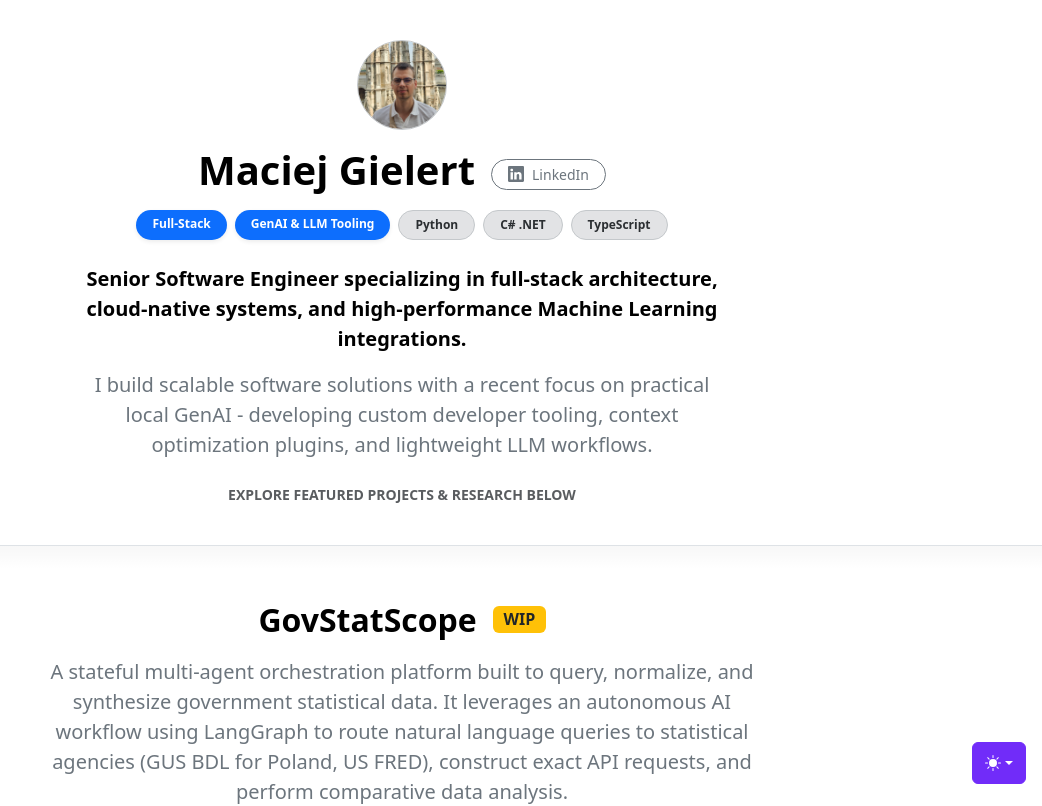
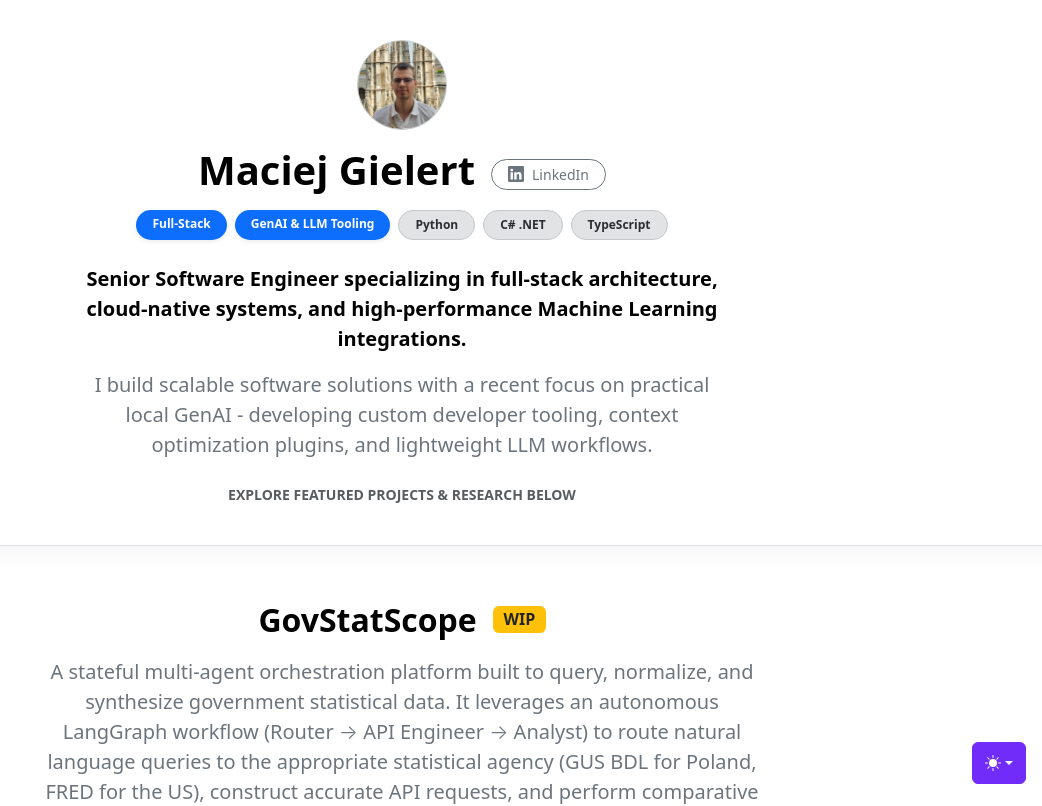
Before and after one commit to GlrtDev/glrtdev.github.io, a React (Vite) app in the folder portfolio/: page / in a window 1280 px wide. Shown: the top 806 px of the page, without its empty margins (238-1280 px from the left). Built offline with nearby package versions, Linux system fonts and the light colour scheme.

Commit message:
update gov stat scope description

```diff
--- a/portfolio/src/App.tsx
+++ b/portfolio/src/App.tsx
@@ -33,22 +33,23 @@ const projects: Project[] = [
         </>
       ) as any,
       description:
-        'A stateful multi-agent orchestration platform built to query, normalize, and synthesize government statistical data. It leverages an autonomous AI workflow using LangGraph to route natural language queries to statistical agencies (GUS BDL for Poland, US FRED), construct exact API requests, and perform comparative data analysis.',
-      frontendStack: ['React 18', 'TypeScript', 'Vite', 'Tailwind CSS'],
+        'A stateful multi-agent orchestration platform built to query, normalize, and synthesize government statistical data. It leverages an autonomous LangGraph workflow (Router → API Engineer → Analyst) to route natural language queries to the appropriate statistical agency (GUS BDL for Poland, FRED for the US), construct accurate API requests, and perform comparative data analysis. Deployed on AWS: async FastAPI on Lambda with SSE streaming behind CloudFront, and DynamoDB for session checkpointing, GUS response caching, and daily LLM quota gating.',
+      frontendStack: ['React 18', 'TypeScript', 'Vite', 'TailwindCSS', 'S3 + CloudFront'],
       backendStack: [
-        'Python',
+        'Python 3.12',
         'FastAPI',
         'LangGraph',
         'Pydantic',
         'Amazon Bedrock',
+        'AWS Lambda',
+        'DynamoDB',
+        'AWS CDK',
         'Docker',
-        'AWS ECS Fargate',
-        'DynamoDB',
       ],
       liveLink: 'https://d1g1h19kh4uixv.cloudfront.net/', // ← replace with your real URL
       liveLinkLabel: 'Live Cloud Deployment (AWS)',
       mainLink: 'https://github.com/GlrtDev/gov-stat-scope',
-    },
+  },
   {
     title: (
       <>
```
